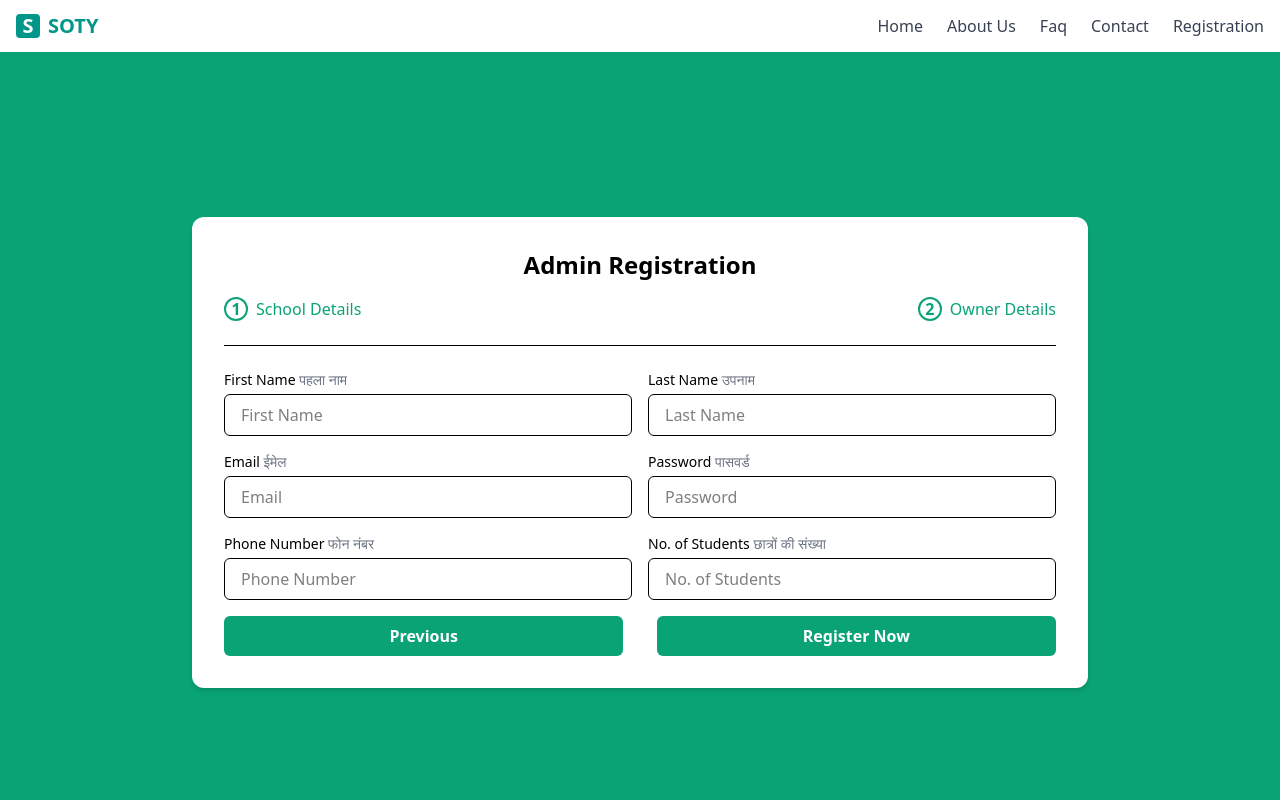
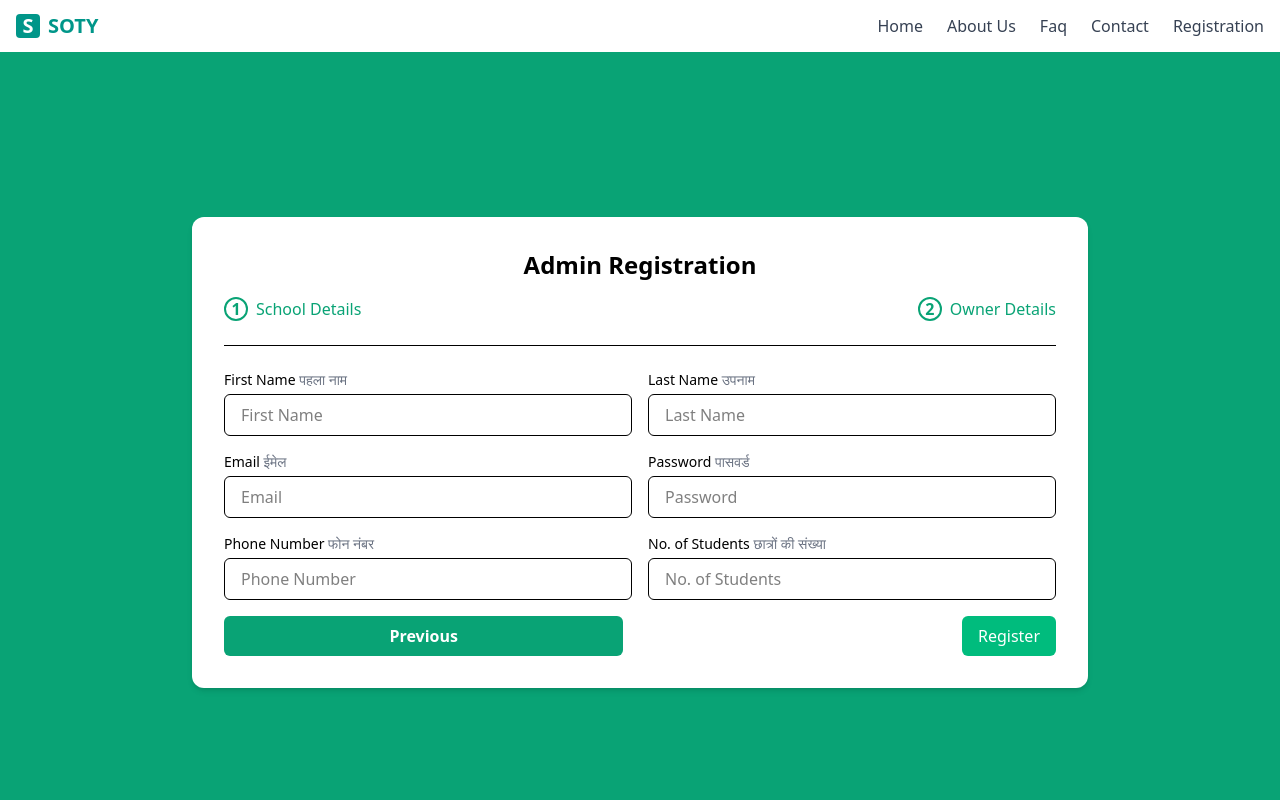
Before and after one commit to teamSOTY/SOTY, a React (Vite) app in the folder frontend/: page /register/institute in a window 1280 px wide. Both pictures are taken after a click on the button "Next". Shown: the top 800 px of the page. Built offline with nearby package versions, Linux system fonts and the light colour scheme.

Commit message:
rehister button ui Implemented

```diff
--- a/frontend/src/homePage/registration/instituteRegistration/InstituteRegister.jsx
+++ b/frontend/src/homePage/registration/instituteRegistration/InstituteRegister.jsx
@@ -150,10 +150,18 @@ setTimeout(() => setNextButtonDisabled(false), 15000);
           className="w-[48%] bg-[#09a375] text-white py-2 rounded-md font-semibold hover:bg-[#088a64]">
           Previous
         </button>
-        <button type="button" onClick={handleRegister}
-          className="w-[48%] bg-[#09a375] text-white py-2 rounded-md font-semibold hover:bg-[#088a64]">
-          Register Now
-        </button>
+        <button
+  type="button"
+  onClick={handleRegister}
+  disabled={nextButtonDisabled}
+  className={`py-2 px-4 rounded-md text-white transition-all duration-200 ${
+    nextButtonDisabled
+      ? 'bg-emerald-300 cursor-not-allowed'
+      : 'bg-emerald-500 hover:bg-emerald-600'
+  }`}
+>
+  {nextButtonDisabled ? 'Please wait...' : 'Register'}
+</button>
       </div>
     </form>
   );
```
